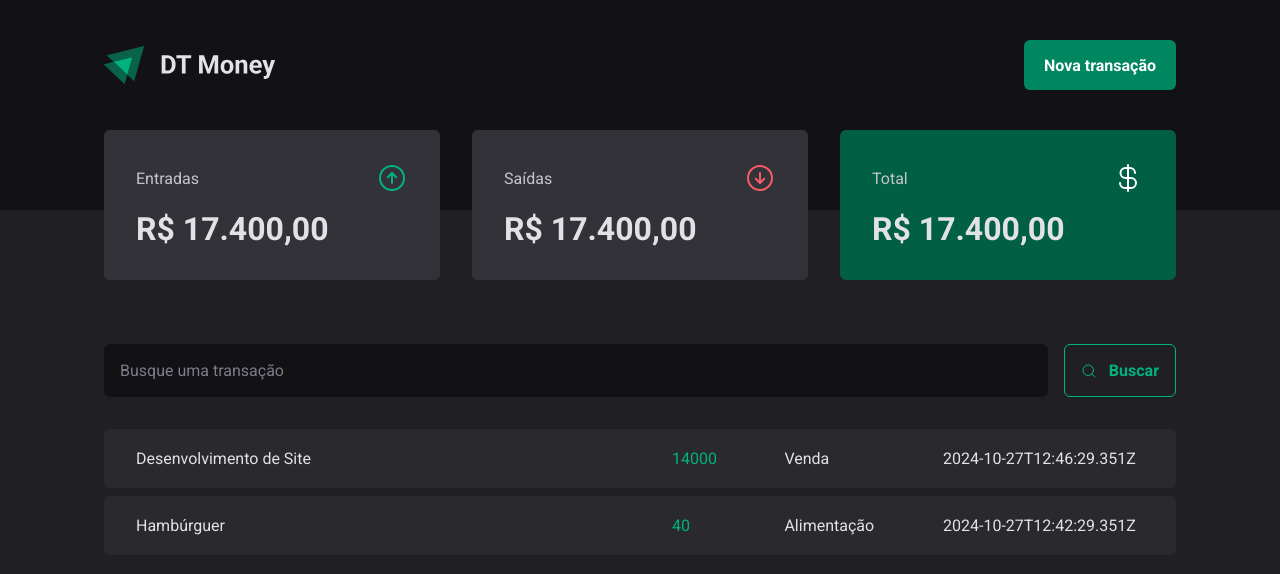
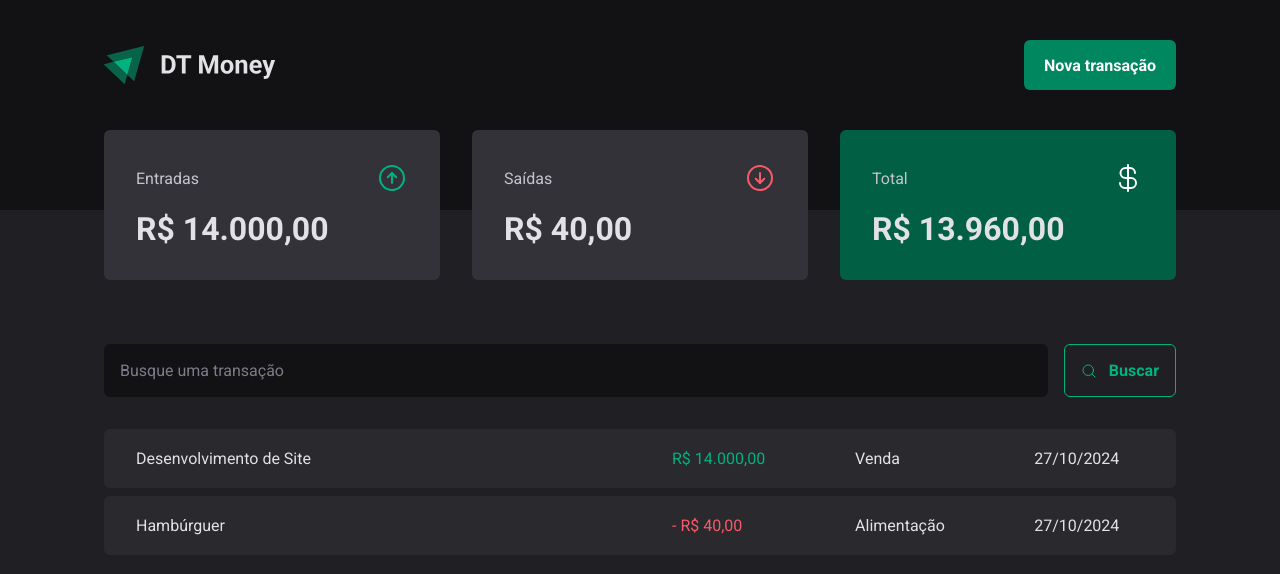
Before and after one commit to GustavoeDev/projeto04-dt-money, a React (Vite) app: page / in a window 1280 px wide. Shown: the top 574 px of the page. Built offline with nearby package versions, Linux system fonts and the light colour scheme; data requests are answered from the project's data file.

Commit message:
priceFormatter and dateFormatter

```diff
--- a/src/components/Summary/index.tsx
+++ b/src/components/Summary/index.tsx
@@ -1,7 +1,27 @@
 import { ArrowCircleDown, ArrowCircleUp, CurrencyDollar } from "phosphor-react";
 import { SummaryCard, SummaryContainer } from "./styles";
+import { useContext } from "react";
+import { TransactionsContext } from "../../contexts/transactionsContext";
+import { priceFormatter } from "../../utils/formatter";
 
 export function Summary() {
+  const { transactions } = useContext(TransactionsContext);
+
+  const summary = transactions.reduce(
+    (acc, transaction) => {
+      if (transaction.type === "income") {
+        acc.income += transaction.price;
+        acc.total += transaction.price;
+      } else {
+        acc.outcome += transaction.price;
+        acc.total -= transaction.price;
+      }
+
+      return acc;
+    },
+    { income: 0, outcome: 0, total: 0 }
+  );
+
   return (
     <SummaryContainer>
       <SummaryCard>
@@ -9,21 +29,21 @@
           <span>Entradas</span>
           <ArrowCircleUp size={32} color="#00b37e" />
         </header>
-        <strong>R$ 17.400,00</strong>
+        <strong>{priceFormatter.format(summary.income)}</strong>
       </SummaryCard>
       <SummaryCard>
         <header>
           <span>Saídas</span>
           <ArrowCircleDown size={32} color="#f75a68" />
         </header>
-        <strong>R$ 17.400,00</strong>
+        <strong>{priceFormatter.format(summary.outcome)}</strong>
       </SummaryCard>
       <SummaryCard variant="green">
         <header>
           <span>Total</span>
           <CurrencyDollar size={32} color="#ffffff" />
         </header>
-        <strong>R$ 17.400,00</strong>
+        <strong>{priceFormatter.format(summary.total)}</strong>
       </SummaryCard>
     </SummaryContainer>
   );
--- a/src/pages/Transactions/index.tsx
+++ b/src/pages/Transactions/index.tsx
@@ -8,6 +8,7 @@
   TransactionsTable,
 } from "./styles";
 import { TransactionsContext } from "../../contexts/transactionsContext";
+import { dateFormatter, priceFormatter } from "../../utils/formatter";
 
 export function Transactions() {
   const { transactions } = useContext(TransactionsContext);
@@ -26,12 +27,17 @@
                 <tr key={transaction.id}>
                   <td width="50%">{transaction.description}</td>
                   <td>
-                    <PriceHighlight variant="income">
-                      {transaction.price}
+                    <PriceHighlight
+                      variant={transaction.type as "income" | "outcome"}
+                    >
+                      {transaction.type === "outcome" && "- "}
+                      {priceFormatter.format(transaction.price)}
                     </PriceHighlight>
                   </td>
                   <td>{transaction.category}</td>
-                  <td>{transaction.createdAt}</td>
+                  <td>
+                    {dateFormatter.format(new Date(transaction.createdAt))}
+                  </td>
                 </tr>
               );
             })}
--- /dev/null
+++ b/src/utils/formatter.ts
@@ -0,0 +1,6 @@
+export const dateFormatter = new Intl.DateTimeFormat("pt-BR");
+
+export const priceFormatter = new Intl.NumberFormat("pt-BR", {
+  style: "currency",
+  currency: "BRL",
+});
```
